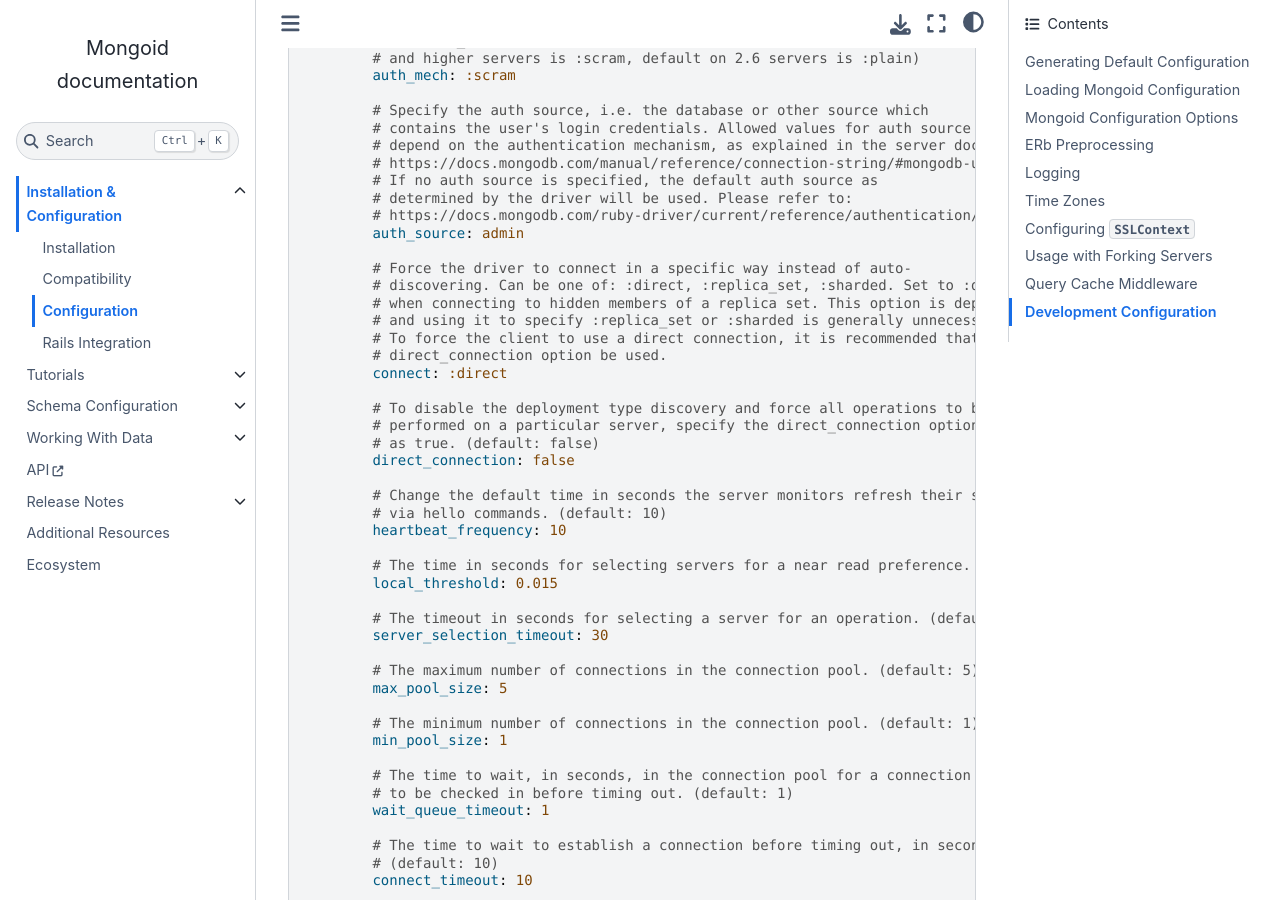
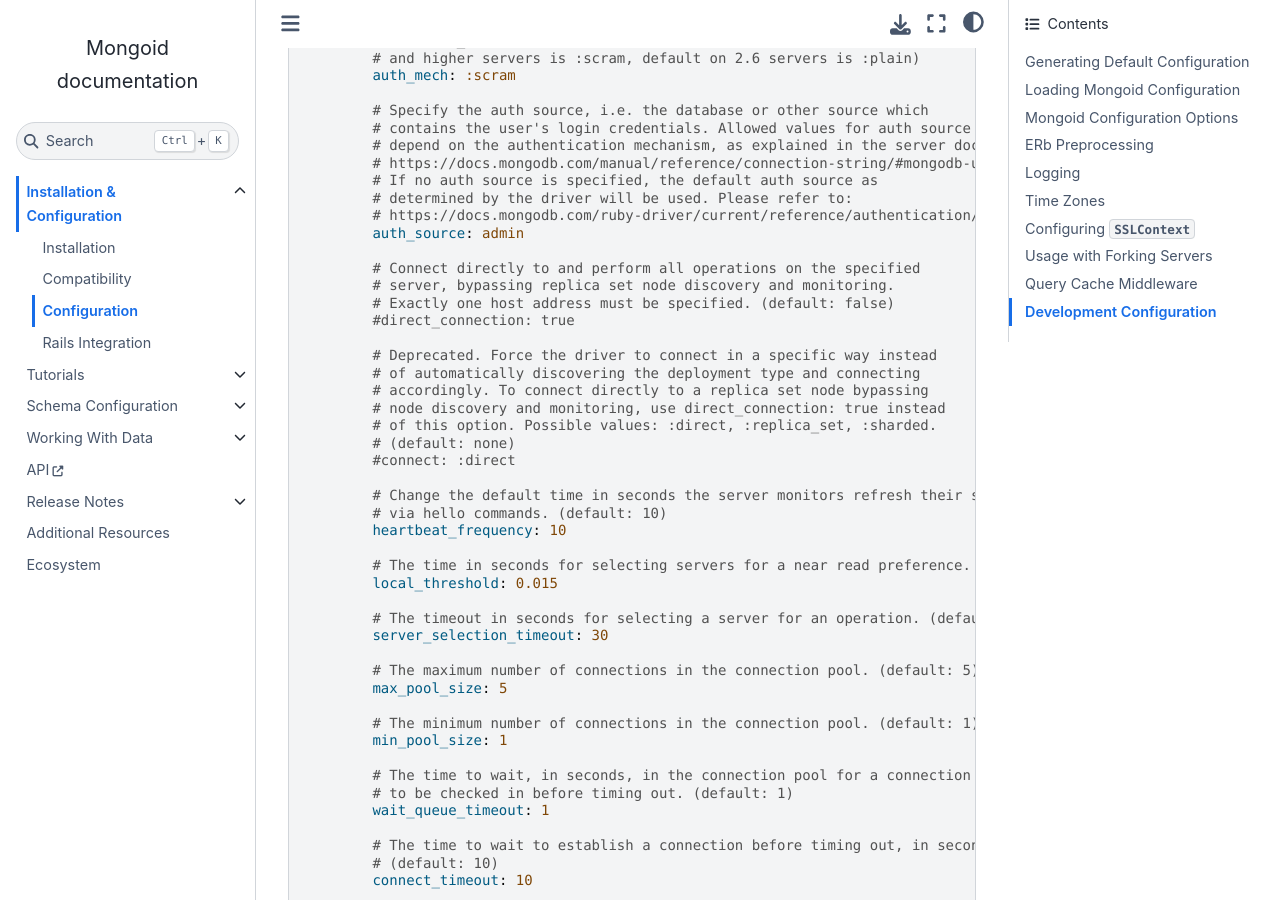
Before and after one commit to i80and/docs-mongoid, a Sphinx documentation site: the page built from docs/reference/configuration.txt, in a window 1280 px wide and 900 px high, scrolled down 3667 px. Built offline with Sphinx 7.4.7 and the Sphinx Book theme 1.1.4, drawn with Linux system fonts in a browser that asks for light colours.

Commit message:
MONGOID-5250 revise direct connection documentation (#5164)
Co-authored-by: Oleg Pudeyev <code@olegp.name>

```diff
--- a/docs/reference/configuration.txt
+++ b/docs/reference/configuration.txt
@@ -183,18 +183,18 @@ for details on driver options.
           # https://docs.mongodb.com/ruby-driver/current/reference/authentication/#auth-source
           auth_source: admin
 
-          # Force the driver to connect in a specific way instead of auto-
-          # discovering. Can be one of: :direct, :replica_set, :sharded. Set to :direct
-          # when connecting to hidden members of a replica set. This option is deprecated
-          # and using it to specify :replica_set or :sharded is generally unnecessary.
-          # To force the client to use a direct connection, it is recommended that the
-          # direct_connection option be used.
-          connect: :direct
+          # Connect directly to and perform all operations on the specified
+          # server, bypassing replica set node discovery and monitoring.
+          # Exactly one host address must be specified. (default: false)
+          #direct_connection: true
 
-          # To disable the deployment type discovery and force all operations to be
-          # performed on a particular server, specify the direct_connection option
-          # as true. (default: false)
-          direct_connection: false
+          # Deprecated. Force the driver to connect in a specific way instead
+          # of automatically discovering the deployment type and connecting
+          # accordingly. To connect directly to a replica set node bypassing
+          # node discovery and monitoring, use direct_connection: true instead
+          # of this option. Possible values: :direct, :replica_set, :sharded.
+          # (default: none)
+          #connect: :direct
 
           # Change the default time in seconds the server monitors refresh their status
           # via hello commands. (default: 10)
```
